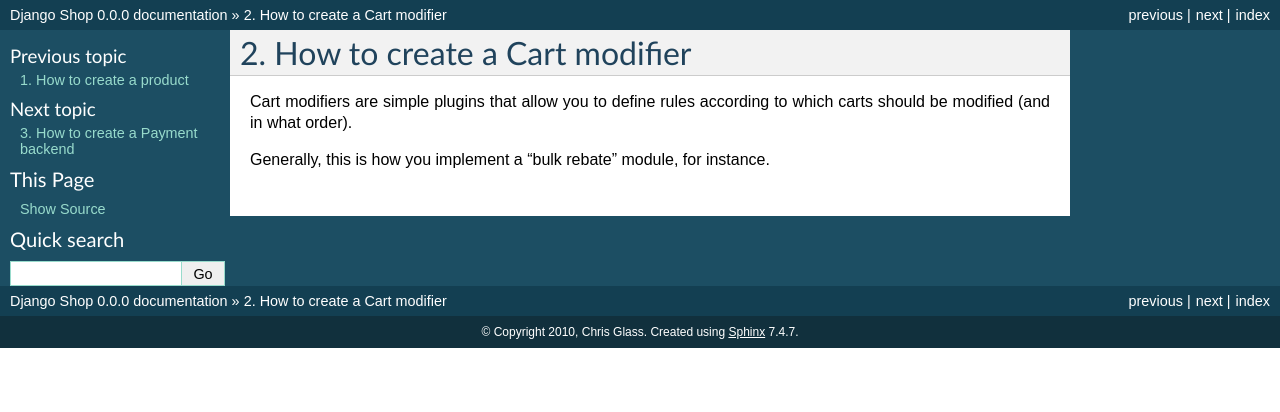
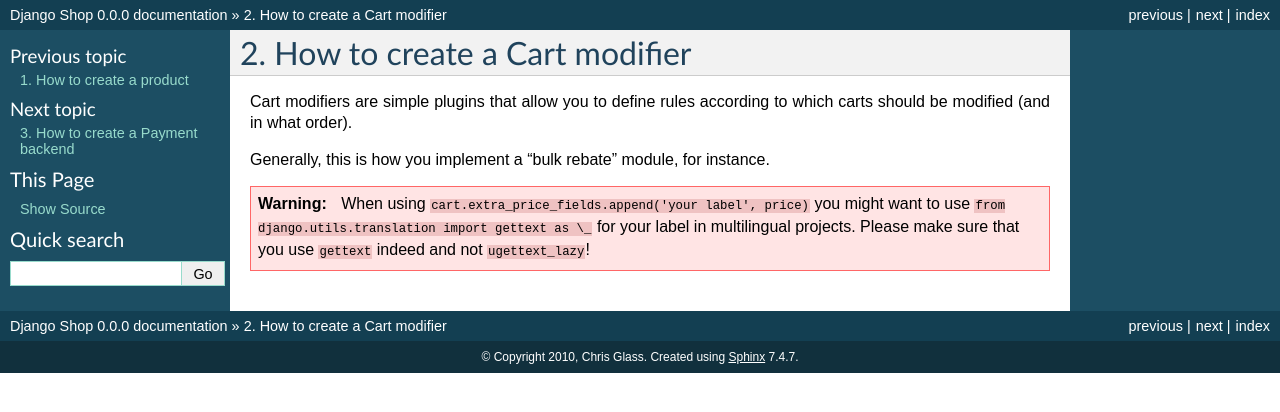
Before and after one commit to joker-softdev/django_shop, a Sphinx documentation site: the page built from docs/howto/how-to-cart-mod.rst, in a window 1280 px wide. Shown: the top 412 px of the page. Built offline with Sphinx 7.4.7, drawn with Linux system fonts in a browser that asks for light colours.

Commit message:
Added warning about ugettext_lazy to how-to-cart-mod.rst

```diff
--- a/docs/howto/how-to-cart-mod.rst
+++ b/docs/howto/how-to-cart-mod.rst
@@ -6,3 +6,9 @@ Cart modifiers are simple plugins that allow you to define rules according to
 which carts should be modified (and in what order).
 
 Generally, this is how you implement a "bulk rebate" module, for instance.
+
+.. warning::
+   When using ``cart.extra_price_fields.append('your label', price)`` you might
+   want to use ``from django.utils.translation import gettext as \_`` for your
+   label in multilingual projects. Please make sure that you use ``gettext``
+   indeed and not ``ugettext_lazy``!
```
